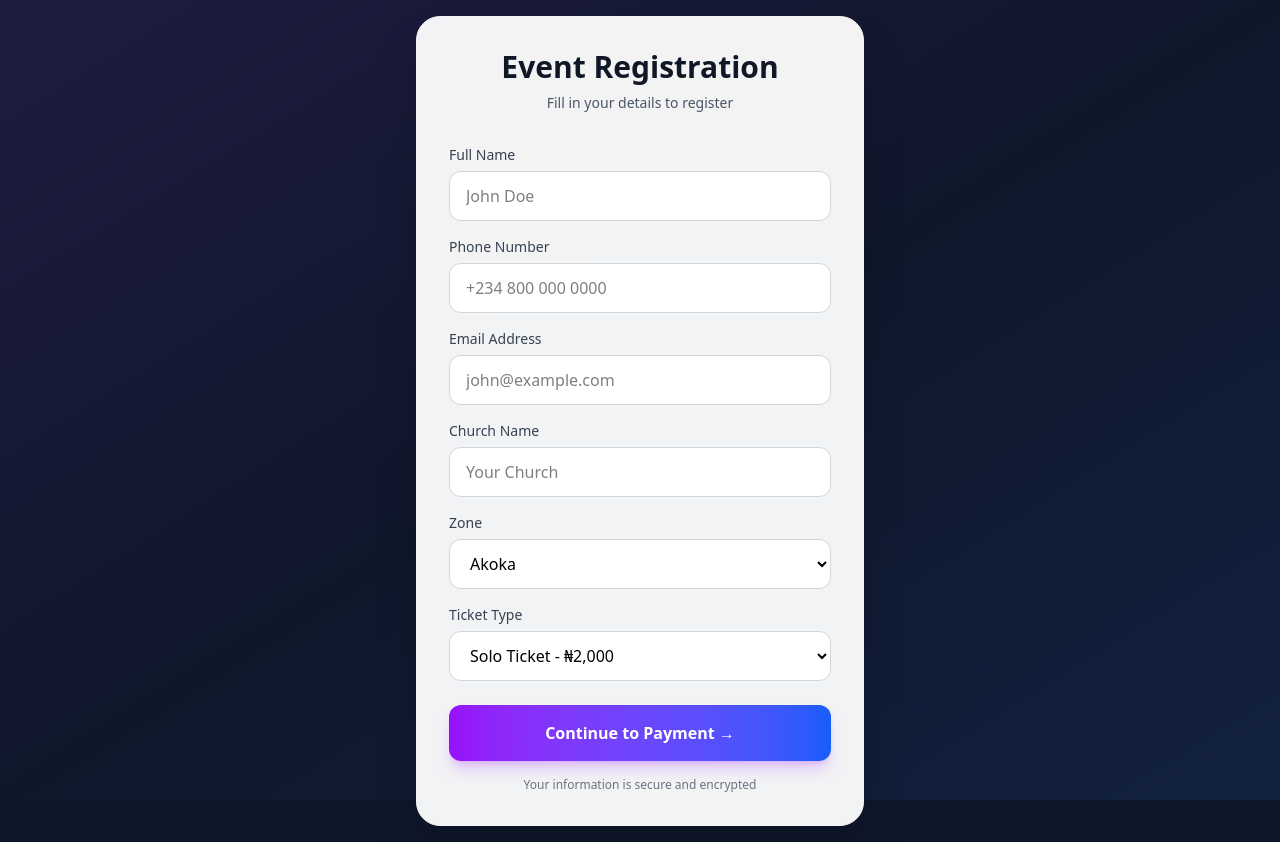
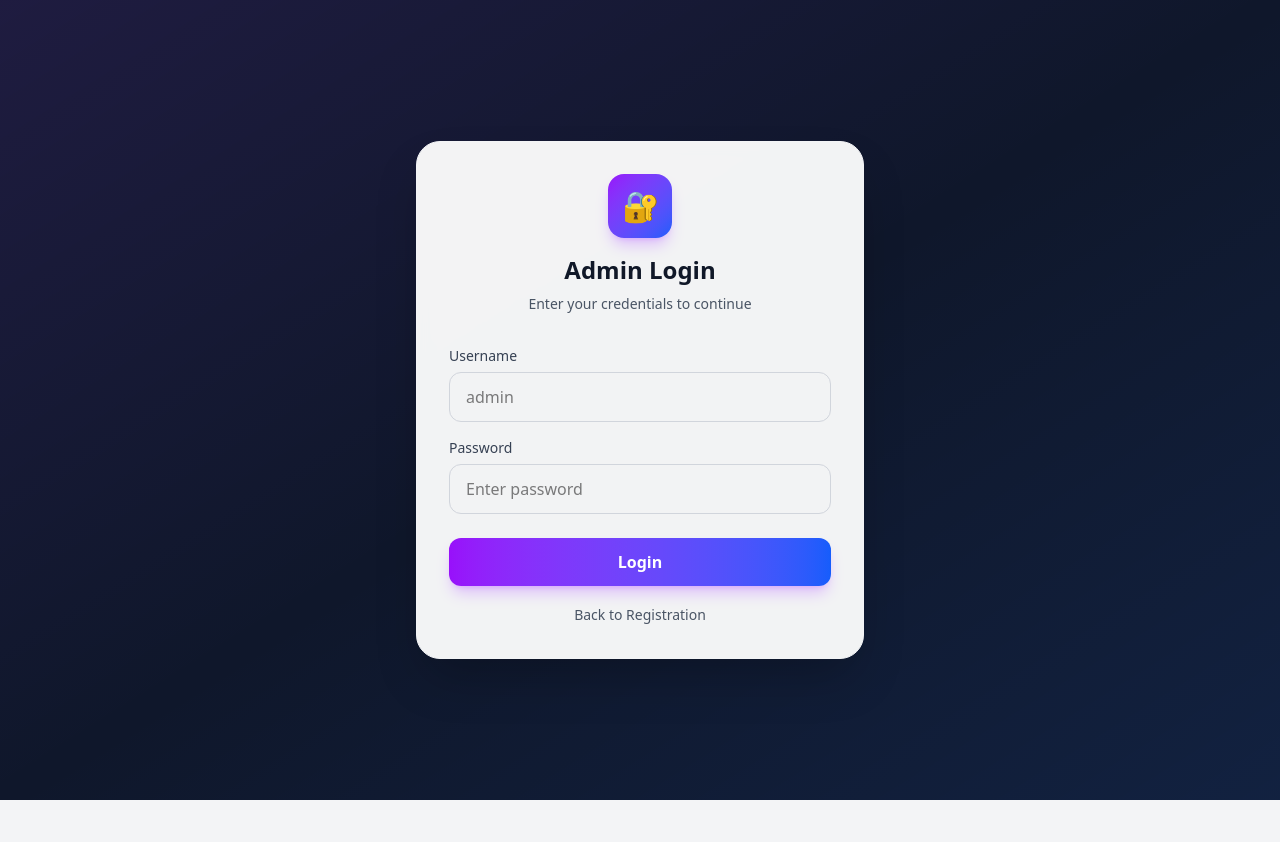
Before and after one commit to theoluwanifemiii/my-web-app, a React (Vite) app: page /admin in a window 1280 px wide. After the commit the page ends 800 px from the top, so only its background shows below. Built offline with nearby package versions, Linux system fonts and the light colour scheme.

Commit message:
Admin routering and login component updates

```diff
--- a/package.json
+++ b/package.json
@@ -10,9 +10,11 @@
     "preview": "vite preview"
   },
   "dependencies": {
+    "@vercel/analytics": "^1.6.1",
     "lucide-react": "^0.560.0",
     "react": "^19.2.0",
-    "react-dom": "^19.2.0"
+    "react-dom": "^19.2.0",
+    "react-router-dom": "^7.10.1"
   },
   "devDependencies": {
     "@eslint/js": "^9.39.1",
--- a/src/App.tsx
+++ b/src/App.tsx
@@ -1,12 +1,13 @@
-import { useState } from 'react'; // Remove React import
+import { useState } from 'react';
+import { BrowserRouter, Routes, Route, Navigate } from 'react-router-dom';
 import RegistrationPage, { type RegistrationData } from './components/RegistrationPage';
 import AdminDashboard from './components/AdminDashboard';
 import QRScannerPage from './components/QRScannerPage';
+import AdminLogin from './components/AdminLogin';
 
 function App() {
   const [registrations, setRegistrations] = useState<RegistrationData[]>([]);
   const [isAdmin, setIsAdmin] = useState(false);
-  const [showScanner, setShowScanner] = useState(false);
 
   const handleAddRegistration = (registration: RegistrationData) => {
     setRegistrations(prev => [...prev, registration]);
@@ -18,33 +19,75 @@ function App() {
     );
   };
 
-  // Show scanner view
-  if (showScanner) {
+  const handleAdminLogin = () => {
+    setIsAdmin(true);
+  };
+
+  const handleLogout = () => {
+    setIsAdmin(false);
+  };
+
   return (
-      <QRScannerPage
-        registrations={registrations}
-        onUpdateRegistration={handleUpdateRegistration}
-        onBack={() => setShowScanner(false)}
+    <BrowserRouter>
+      <Routes>
+        {/* Public Registration Page */}
+        <Route
+          path="/"
+          element={<RegistrationPage onRegister={handleAddRegistration} />}
         />
-    );
+
+        {/* Admin Login Page */}
+        <Route
+          path="/admin"
+          element={
+            isAdmin ? (
+              <Navigate to="/admin/dashboard" replace />
+            ) : (
+              <AdminLogin onLogin={handleAdminLogin} />
+            )
           }
+        />
 
-  // Show admin dashboard
-  if (isAdmin) {
-    return (
+        {/* Admin Dashboard (Protected) */}
+        <Route
+          path="/admin/dashboard"
+          element={
+            isAdmin ? (
               <AdminDashboard
                 registrations={registrations}
                 onUpdateRegistration={handleUpdateRegistration}
                 onSendETicket={(id: string) => console.log('Send e-ticket to', id)}
-        onLogout={() => setIsAdmin(false)}
-        onBackToRegister={() => setIsAdmin(false)}
-        onOpenScanner={() => setShowScanner(true)}
+                onLogout={handleLogout}
+                onBackToRegister={() => window.location.href = '/'}
+                onOpenScanner={() => window.location.href = '/admin/scanner'}
               />
+            ) : (
+              <Navigate to="/admin" replace />
+            )
+          }
+        />
+
+        {/* QR Scanner Page (Protected) */}
+        <Route
+          path="/admin/scanner"
+          element={
+            isAdmin ? (
+              <QRScannerPage
+                registrations={registrations}
+                onUpdateRegistration={handleUpdateRegistration}
+                onBack={() => window.location.href = '/admin/dashboard'}
+              />
+            ) : (
+              <Navigate to="/admin" replace />
+            )
+          }
+        />
+
+        {/* Catch all - redirect to home */}
+        <Route path="*" element={<Navigate to="/" replace />} />
+      </Routes>
+    </BrowserRouter>
   );
 }
 
-  // Show registration page (default view)
-  return <RegistrationPage onRegister={handleAddRegistration} />;
-}
-
 export default App;
--- a/src/components/AdminLogin.tsx
+++ b/src/components/AdminLogin.tsx
@@ -1,17 +1,15 @@
-import React, { useState } from 'react';
+import { useState } from 'react';
 
 interface AdminLoginProps {
-  onLogin: () => void; // Changed from (username: string, password: string) => void
+  onLogin: () => void;
 }
 
 const AdminLogin: React.FC<AdminLoginProps> = ({ onLogin }) => {
   const [username, setUsername] = useState('');
   const [password, setPassword] = useState('');
-  const [error, setError] = useState(''); // Added error state
+  const [error, setError] = useState('');
 
-  const handleSubmit = (e: React.FormEvent) => {
-    e.preventDefault();
-    // Validate credentials
+  const handleSubmit = () => {
     if (username === 'admin' && password === 'admin123') {
       onLogin();
     } else {
@@ -20,46 +18,65 @@ const AdminLogin: React.FC<AdminLoginProps> = ({ onLogin }) => {
   };
 
   return (
-    <div className="flex items-center justify-center min-h-screen bg-gray-100">
-      <div className="bg-white p-8 rounded shadow-md w-full max-w-sm">
-        <h2 className="text-2xl font-bold mb-6 text-center">Admin Login</h2>
+    <div className="min-h-screen bg-slate-900 flex items-center justify-center p-4">
+      <div className="absolute inset-0 bg-gradient-to-br from-purple-500/10 via-transparent to-blue-500/10"></div>
 
-        <div className="mb-4">
-          <label htmlFor="username" className="block mb-1 font-semibold">
-            Username
-          </label>
+      <div className="relative bg-white/95 backdrop-blur-sm rounded-3xl shadow-2xl p-8 max-w-md w-full border border-gray-100">
+        <div className="text-center mb-8">
+          <div className="w-16 h-16 bg-gradient-to-br from-purple-600 to-blue-600 rounded-2xl flex items-center justify-center mx-auto mb-4 shadow-lg shadow-purple-500/30">
+            <span className="text-3xl">🔐</span>
+          </div>
+          <h2 className="text-2xl font-bold text-gray-900 mb-2">Admin Login</h2>
+          <p className="text-gray-600 text-sm">Enter your credentials to continue</p>
+        </div>
+
+        <div className="space-y-4">
+          <div>
+            <label className="block text-sm font-medium text-gray-700 mb-1.5">Username</label>
             <input
               type="text"
-            id="username"
+              placeholder="admin"
               value={username}
               onChange={(e) => setUsername(e.target.value)}
-            className="w-full border px-3 py-2 rounded"
-            required
+              onKeyPress={(e) => e.key === 'Enter' && handleSubmit()}
+              className="w-full px-4 py-3 rounded-xl border border-gray-300 focus:ring-2 focus:ring-purple-500 focus:border-transparent transition-all outline-none"
             />
           </div>
 
-        <div className="mb-6">
-          <label htmlFor="password" className="block mb-1 font-semibold">
-            Password
-          </label>
+          <div>
+            <label className="block text-sm font-medium text-gray-700 mb-1.5">Password</label>
             <input
               type="password"
-            id="password"
+              placeholder="Enter password"
               value={password}
               onChange={(e) => setPassword(e.target.value)}
-            className="w-full border px-3 py-2 rounded"
-            required
+              onKeyPress={(e) => e.key === 'Enter' && handleSubmit()}
+              className="w-full px-4 py-3 rounded-xl border border-gray-300 focus:ring-2 focus:ring-purple-500 focus:border-transparent transition-all outline-none"
             />
           </div>
+        </div>
 
-        {error && <p className="text-red-500 mb-4 text-sm">{error}</p>}
+        {error && (
+          <div className="mt-4 p-3 bg-red-50 border border-red-200 rounded-xl">
+            <p className="text-red-600 text-sm">{error}</p>
+          </div>
+        )}
 
         <button
           onClick={handleSubmit}
-          className="w-full bg-blue-600 text-white py-2 rounded hover:bg-blue-700 transition"
+          className="mt-6 w-full bg-gradient-to-r from-purple-600 to-blue-600 text-white px-6 py-3 rounded-xl font-semibold hover:from-purple-700 hover:to-blue-700 transform hover:scale-[1.02] transition-all shadow-lg shadow-purple-500/30"
         >
           Login
         </button>
+
+        <div className="text-center mt-4">
+          <a
+            href="/"
+            className="text-sm text-gray-600 hover:text-gray-900 transition-colors"
+          >
+            Back to Registration
+          </a>
+        </div>
       </div>
     </div>
   );
```
Also changed, not shown: 1 other file (tests, documents, lock files or other folders). Lines whose indentation alone changed are shown as unchanged.
